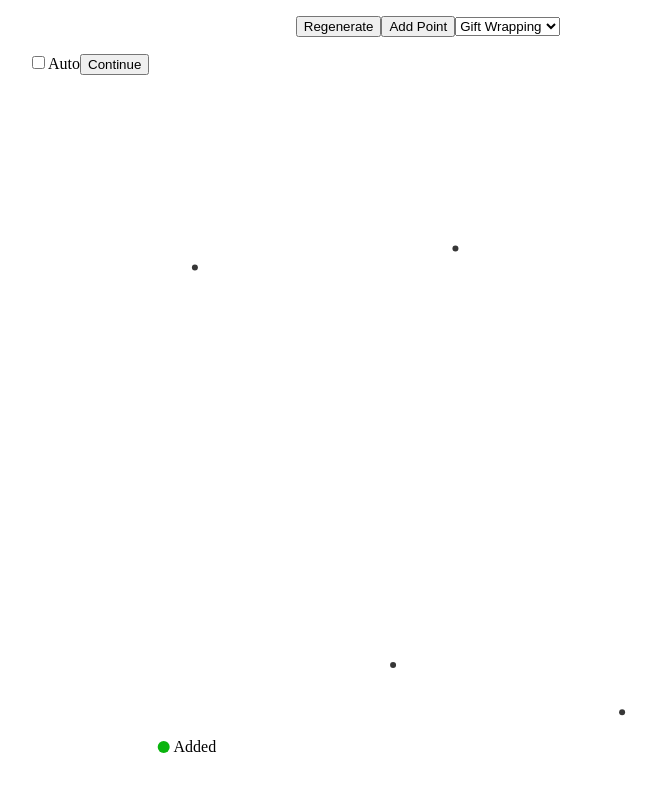
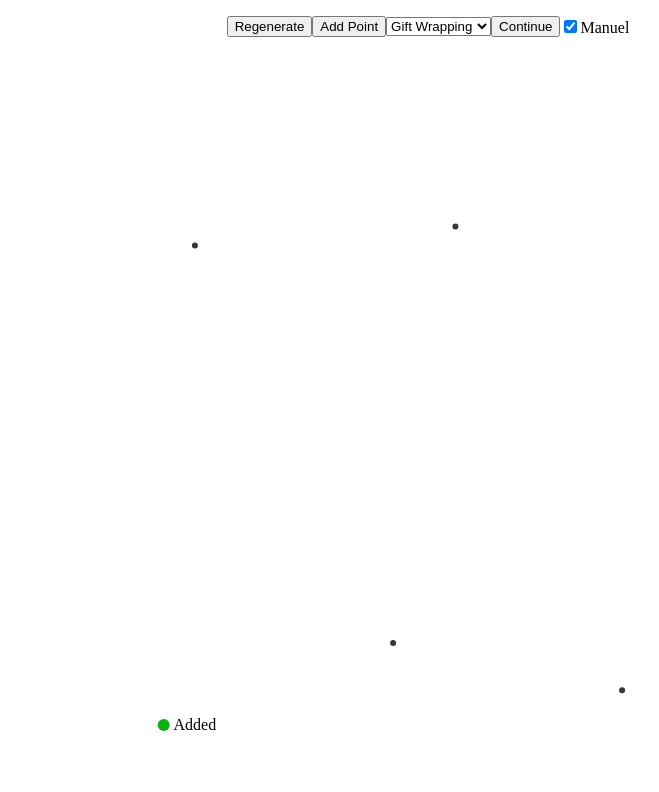
Before and after one commit to TobiasWalle/convex-hull-demonstration, a React (Vite) app: page / in a window 1280 px wide. Shown: the top 792 px of the page, without its empty margins (212-871 px from the left). Built offline with nearby package versions, Linux system fonts and the light colour scheme.

Commit message:
refactor

```diff
--- a/src/algorithms/graham-scan.ts
+++ b/src/algorithms/graham-scan.ts
@@ -1,39 +1,9 @@
 import { COLORS } from '../models/colors';
 import { ConvexHull } from '../models/convext-hull';
 import { Point } from '../models/point';
+import { Stack } from '../models/stack';
+import { swap } from '../utils/array';
 import { AbstractAlgorithm } from './abstract-algorithm';
-
-class Stack<T> {
-  private content: T[] = [];
-
-  get length() {
-    return this.content.length;
-  }
-
-  private get lastIndex() {
-    return this.content.length - 1;
-  }
-
-  public push(v: T) {
-    this.content.push(v);
-  }
-
-  public pop(): T {
-    return this.content.splice(this.lastIndex, 1)[0];
-  }
-
-  public get top(): T {
-    return this.content[this.lastIndex];
-  }
-
-  public get secondTop(): T {
-    return this.content[this.lastIndex - 1];
-  }
-
-  public asArray() {
-    return this.content;
-  }
-}
 
 export class GrahamScan extends AbstractAlgorithm {
   complexity = "O(n log n)";
@@ -115,12 +85,6 @@ function calculatePolarAngle(a: Point, b: Point): number {
   return Math.abs(Math.atan2((a.y - b.y), (a.x - b.x)));
 }
 
-function swap<T>(array: T[], i: number, j: number): void {
-  const temp = array[i];
-  array[i] = array[j];
-  array[j] = temp;
-}
-
 function getDirection(p1: Point, p2: Point, p3: Point): Direction {
   const factor = (p2.x - p1.x) * (p3.y - p1.y) - (p2.y - p1.y) * (p3.x - p1.x);
   if (factor < 0) {
--- a/src/components/app.tsx
+++ b/src/components/app.tsx
@@ -1,12 +1,14 @@
 import styled from '@emotion/styled';
-import React, { useCallback, useMemo, useState } from 'react';
+import React, { useCallback, useMemo, useRef, useState } from 'react';
 import { algorithms } from '../algorithms';
 import { AbstractAlgorithmType } from '../algorithms/abstract-algorithm';
 import { GiftWrapping } from '../algorithms/gift-wrapping';
+import { useFunctionState } from '../hooks/use-function-state';
 import { generateRandomPoint, generateRandomPoints } from '../utils/random';
 import { Button } from './button';
 import { ConvexHullVisualization } from './convex-hull-visualization';
 import { Select } from './select';
+import { Toggle } from './toggle';
 
 interface AppProps {
 }
@@ -16,6 +18,7 @@ export const App: React.FunctionComponent<AppProps> = () => {
   const height = 800;
   let [points, setPoints] = useState(generateRandomPoints(5, width, height));
   const [{ algorithm }, setAlgorithm] = useState({ algorithm: GiftWrapping });
+  const [manuelModeActivated, setManuelModeActivated] = useState(true);
 
   type AlgorithmOption = [string, AbstractAlgorithmType];
   const algorithmOptions: AlgorithmOption[] = useMemo(
@@ -39,6 +42,8 @@ export const App: React.FunctionComponent<AppProps> = () => {
     setPoints([...points, generateRandomPoint(width, height)]);
   }, [width, height, points]);
 
+  let [handleContinue, setHandleContinue] = useFunctionState(() => {});
+
   return (
     <div>
       <Controls>
@@ -49,6 +54,11 @@ export const App: React.FunctionComponent<AppProps> = () => {
           onSelect={handleSelect}
           renderOption={renderOption}
         />
+        <Button onClick={handleContinue}>Continue</Button>
+        <Toggle
+          value={manuelModeActivated}
+          onChange={setManuelModeActivated}
+        >Manuel</Toggle>
       </Controls>
       <VisualizationWrapper>
         <ConvexHullVisualization
@@ -56,6 +66,8 @@ export const App: React.FunctionComponent<AppProps> = () => {
           height={height}
           points={points}
           algorithm={algorithm}
+          manuelModeActivated={manuelModeActivated}
+          getContinueAlgorithmFn={setHandleContinue}
         />
       </VisualizationWrapper>
     </div>
--- a/src/components/convex-hull-visualization.tsx
+++ b/src/components/convex-hull-visualization.tsx
@@ -12,9 +12,18 @@ interface ConvexHullVisualizationProps {
   algorithm: AbstractAlgorithmType;
   width: number;
   height: number;
+  manuelModeActivated: boolean;
+  getContinueAlgorithmFn: (continueAlgorithm: () => void) => void;
 }
 
-export const ConvexHullVisualization: React.FunctionComponent<ConvexHullVisualizationProps> = ({ points, algorithm: Algorithmn, width, height }) => {
+export const ConvexHullVisualization: React.FunctionComponent<ConvexHullVisualizationProps> = ({
+  points,
+  algorithm: Algorithm,
+  width,
+  height,
+  getContinueAlgorithmFn: setContinueAlgorithmFn,
+  manuelModeActivated
+}) => {
   const {
     add: markPoint,
     remove: unmarkPoint,
@@ -24,20 +33,18 @@ export const ConvexHullVisualization: React.FunctionComponent<ConvexHullVisualiz
     isMarked: isPointMarked,
   } = useMarker((point: Point) => `${point.x}|${point.y}`);
   const [convexHull, setConvexHull] = useState<ConvexHull | null>(null);
-  const [auto, setAuto] = useState(false);
-  const algorithmnRef = useRef<AbstractAlgorithm | null>(null);
-
   useEffect(
     () => {
       setConvexHull(null);
-      algorithmnRef.current = new Algorithmn(
+      const algorithm = new Algorithm(
         setConvexHull,
         markPoint,
         unmarkPoint,
         undefined,
-        auto
+        !manuelModeActivated
       );
-      algorithmnRef.current!.calculateConvexHull(points)
+      setContinueAlgorithmFn(() => algorithm.continue());
+      algorithm.calculateConvexHull(points)
         .then(setConvexHull)
         .catch(error => {
           if (error) {
@@ -46,29 +53,15 @@ export const ConvexHullVisualization: React.FunctionComponent<ConvexHullVisualiz
         })
       ;
       return () => {
-        algorithmnRef.current!.cancel();
+        algorithm.cancel();
         resetPointMarkers();
       }
     },
-    [points, Algorithmn, auto]
+    [points, Algorithm, manuelModeActivated, setContinueAlgorithmFn]
   );
 
   return (
     <div>
-      <div>
-        <label>
-          <input
-            type="checkbox"
-            checked={auto}
-            onChange={event => setAuto((event.target as any).checked)}
-          />
-          Auto
-        </label>
-        <button
-          onClick={useCallback(() => algorithmnRef.current && algorithmnRef.current.continue(), [algorithmnRef])}
-        >Continue
-        </button>
-      </div>
       <svg width={width} height={height}>
         {points.map(point => {
           const radius = isPointMarked(point) ? 6 : 3;
--- /dev/null
+++ b/src/components/toggle.tsx
@@ -0,0 +1,21 @@
+import React from 'react';
+
+interface ToggleProps {
+  value: boolean;
+  onChange: (value: boolean) => void;
+}
+
+export const Toggle: React.FunctionComponent<ToggleProps> = ({
+  value,
+  onChange,
+  children
+}) => (
+  <label>
+    <input
+      type="checkbox"
+      checked={value}
+      onChange={event => onChange((event.target as any).checked)}
+    />
+    {children}
+  </label>
+);
--- /dev/null
+++ b/src/hooks/use-function-state.ts
@@ -0,0 +1,13 @@
+import { useCallback, useState } from 'react';
+
+export function useFunctionState<F extends Function>(initialValue: F): [F, (newFn: F) => void] {
+  const [state, setState] = useState({ fn: initialValue });
+
+  return [
+    state.fn,
+    useCallback(
+      (newFn: F) => setState({ fn: newFn }),
+      [setState]
+    )
+  ]
+}
--- /dev/null
+++ b/src/models/stack.ts
@@ -0,0 +1,31 @@
+export class Stack<T> {
+  private content: T[] = [];
+
+  get length() {
+    return this.content.length;
+  }
+
+  private get lastIndex() {
+    return this.content.length - 1;
+  }
+
+  public push(v: T) {
+    this.content.push(v);
+  }
+
+  public pop(): T {
+    return this.content.splice(this.lastIndex, 1)[0];
+  }
+
+  public get top(): T {
+    return this.content[this.lastIndex];
+  }
+
+  public get secondTop(): T {
+    return this.content[this.lastIndex - 1];
+  }
+
+  public asArray() {
+    return this.content;
+  }
+}
--- a/src/utils/array.ts
+++ b/src/utils/array.ts
@@ -5,3 +5,9 @@ export function createArray(size: number): number[] {
   }
   return arr;
 }
+
+export function swap<T>(array: T[], i: number, j: number): void {
+  const temp = array[i];
+  array[i] = array[j];
+  array[j] = temp;
+}
```
Also changed, not shown: 1 other file (tests, documents, lock files or other folders).
